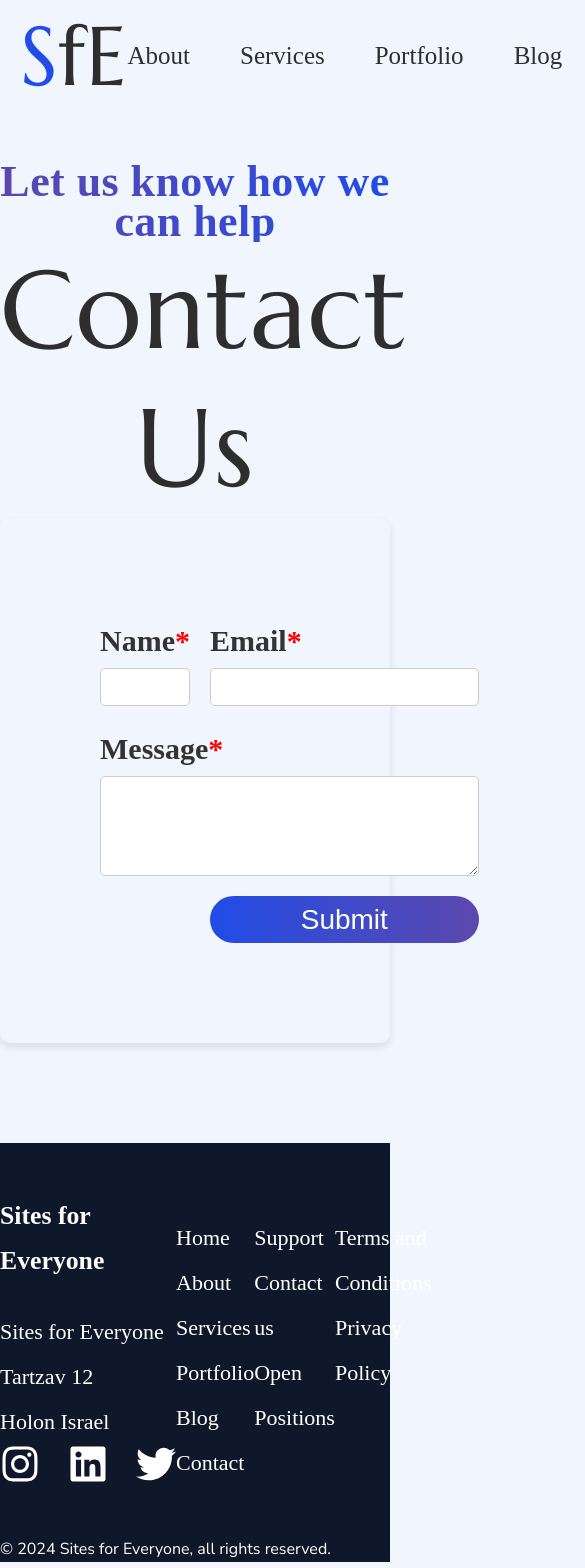
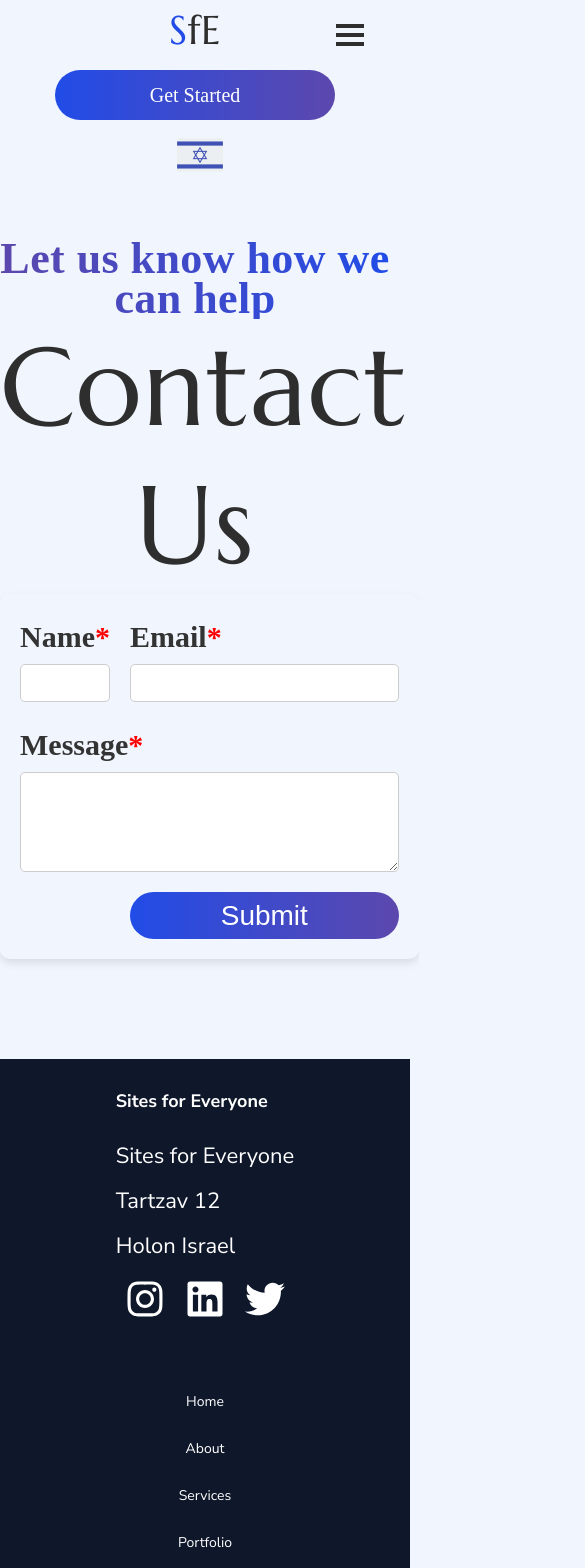
Before and after one commit to lionsgrandson/sites_for_everyone5.0, a React (Create React App) app: page /contact in a window 390 px wide. Shown: the top 1568 px of the page, 585 px wide, since content can reach past the window. Built offline with nearby package versions, Linux system fonts and the light colour scheme.

Commit message:
style(menu and footer): responsive design

```diff
--- a/src/components/footer/footer.css
+++ b/src/components/footer/footer.css
@@ -1,29 +1,96 @@
-.fooerDiv {
+.footerContainer {
+  background: #0f172a;
+  color: white;
+  padding: 2rem;
+  width: 100%;
+}
+
+.footerDiv {
   display: flex;
   justify-content: space-around;
   padding-top: 5rem;
+  font-family: "Nunito Sans", sans-serif;
+  font-size: 2.2rem;
+  font-weight: 400;
+  line-height: 4.5rem;
+  text-align: start;
+  flex-wrap: wrap;
+  width: 100%;
+}
 
-  font-family: Nunito;
-  font-size: 22px;
-  font-weight: 400;
-  line-height: 45px;
-  text-align: start;
-}
 ul {
   padding-left: 0;
   list-style: none;
+  margin: 0;
 }
+
 .footerH3 {
   margin-top: 0;
+  font-size: 2.4rem;
+  color: var(--white);
 }
+
 .socialsLi {
   display: flex;
-  gap: 28px;
+  gap: 2.8rem;
 }
-.footerConaintere {
-  background: #0f172a;
-  color: white;
-}
+
 .footerSubMenu a {
   color: white;
+  text-decoration: none;
+  font-size: 1.8rem;
 }
+
+.footerSubMenu a:hover {
+  text-decoration: underline;
+}
+
+.footerSubMenu {
+  margin-bottom: 2rem;
+}
+
+/* Responsive Design */
+@media screen and (max-width: 768px) {
+  .footerDiv {
+    flex-direction: column;
+    align-items: center;
+    padding-top: 2rem;
+  }
+
+  .footerSubMenu {
+    text-align: center;
+    padding: 1rem 0;
+  }
+
+  .socialsLi {
+    justify-content: center;
+    gap: 2rem;
+  }
+
+  .footerH3 {
+    font-size: 2rem;
+    margin-bottom: 1rem;
+  }
+
+  .footerSubMenu a {
+    font-size: 1.6rem;
+  }
+}
+
+@media screen and (max-width: 480px) {
+  .footerContainer {
+    padding: 1rem;
+  }
+
+  .footerDiv {
+    padding-top: 1rem;
+  }
+
+  .footerH3 {
+    font-size: 1.8rem;
+  }
+
+  .footerSubMenu a {
+    font-size: 1.4rem;
+  }
+}
--- a/src/components/footer/footer.js
+++ b/src/components/footer/footer.js
@@ -5,8 +5,8 @@ export default function Footer() {
   const Year = new Date();
 
   return (
-    <div className="footerConaintere">
-      <div className="fooerDiv">
+    <div className="footerContainer">
+      <div className="footerDiv">
         <div>
           <h3 className="footerH3">Sites for Everyone</h3>
           <ul>
@@ -54,16 +54,15 @@ export default function Footer() {
             <a href="/contact">Contact us</a>
           </li>
           <li>
-            {/* TODO add a title to the message with this header (support or contact or open) */}
             <a href="/contact">Open Positions</a>
           </li>
         </ul>
         <ul className="footerSubMenu">
           <li>
-            <a href="/terms"> Terms and Conditions</a>
+            <a href="/terms">Terms and Conditions</a>
           </li>
           <li>
-            <a href="/privacyLOL">Privacy Policy</a>
+            <a href="/privacy">Privacy Policy</a>
           </li>
         </ul>
       </div>
--- a/src/components/menu/menu.css
+++ b/src/components/menu/menu.css
@@ -1,62 +1,153 @@
+.menu-div {
+  display: flex;
+  justify-content: space-between;
+  align-items: center;
+  padding: 0 2rem;
+  height: auto;
+  flex-wrap: wrap;
+  position: relative; /* Position for absolute elements */
+}
+
 .menu_header {
   font-family: "Marcellus";
-  font-size: 8.3rem;
+  font-size: 6rem;
   font-weight: 400;
-  line-height: 11.2rem;
+  line-height: 8rem;
   letter-spacing: 0.01em;
   text-align: center;
   color: var(--light-blue);
-  height: 11.2rem;
+  height: auto;
   margin: 0;
 }
+
 span {
   color: var(--gray);
 }
+
 .menu-list {
   list-style: none;
   display: flex;
-  gap: 5rem;
-  width: 70.8rem;
-  height: 3.4rem;
-  justify-content: space-between;
+  gap: 2rem;
+  width: 100%;
+  justify-content: center;
   align-items: center;
   padding-left: 0;
   color: var(--gray);
+  flex-wrap: wrap;
+  margin: 1rem 0;
+  transition: max-height 0.3s ease-out; /* Smooth transition for opening/closing */
 }
+
+.menu-list.open {
+  display: flex; /* Show menu list when open */
+}
+
+.menu-list li a {
+  font-family: Nunito;
+  font-size: 2rem;
+  font-weight: 400;
+  line-height: 3rem;
+}
+
 a {
   color: var(--gray);
   text-decoration: none;
 }
-.menu-list li a {
-  font-family: Nunito;
-  font-size: 25px;
-  font-weight: 400;
-  line-height: 34.1px;
-}
-.menu-div {
-  display: flex;
-  justify-content: space-between;
-  height: 11.2rem;
-  align-items: center;
-  padding: 0 2rem;
-}
+
 .CalltoActionNav {
-  width: 21.3rem;
-  height: 7.015rem;
+  width: 15rem;
+  height: 5rem;
   border-radius: 5.2rem;
   background: linear-gradient(90deg, #214ce7 0%, #5c48ad 99.99%);
+  display: flex;
+  align-items: center;
+  justify-content: center;
 }
+
 .CalltoActionNav a {
   font-family: Nunito;
-  font-size: 2.6rem;
+  font-size: 2rem;
   font-weight: 400;
-  line-height: 3.546rem;
-  text-align: left;
-  width: 13.8rem;
-  height: 3.2rem;
+  line-height: 2.5rem;
   color: rgba(255, 255, 255, 1);
+  text-align: center;
 }
+
 .ilFlagNav {
-  width: 62px;
-  height: 62px;
+  width: 50px;
+  height: 50px;
+  margin-left: 1rem;
 }
+
+/* Hamburger Button */
+.hamburger {
+  display: none; /* Hidden on larger screens */
+  flex-direction: column;
+  justify-content: space-around;
+  width: 40px;
+  height: 30px;
+  background: transparent;
+  border: none;
+  cursor: pointer;
+  position: absolute;
+  top: 2rem;
+  right: 2rem;
+  z-index: 10; /* Ensure button is on top */
+}
+
+.hamburger-bar {
+  width: 100%;
+  height: 4px;
+  background-color: var(--gray);
+  transition: transform 0.3s ease, opacity 0.3s ease; /* Animation for the bars */
+}
+
+.hamburger-bar.open:nth-child(1) {
+  transform: translateY(10px) rotate(45deg); /* Rotate the first bar */
+}
+
+.hamburger-bar.open:nth-child(2) {
+  opacity: 0; /* Hide the middle bar */
+}
+
+.hamburger-bar.open:nth-child(3) {
+  transform: translateY(-10px) rotate(-45deg); /* Rotate the last bar */
+}
+
+/* Media queries for responsiveness */
+@media (max-width: 768px) {
+  .menu-div {
+    flex-direction: column;
+    align-items: center;
+  }
+
+  .menu_header {
+    font-size: 4rem;
+    line-height: 6rem;
+  }
+
+  .menu-list {
+    display: none; /* Hide menu list by default on smaller screens */
+    flex-direction: column; /* Stack items vertically when visible */
+    align-items: center;
+    gap: 1rem;
+    width: auto;
+  }
+
+  .menu-list.open {
+    display: flex; /* Show menu when open */
+  }
+
+  .hamburger {
+    display: flex; /* Show hamburger button on smaller screens */
+  }
+
+  .CalltoActionNav {
+    width: 80%;
+    margin-top: 1rem;
+  }
+
+  .ilFlagNav {
+    margin-top: 1rem;
+  }
+}
--- a/src/components/menu/menu.js
+++ b/src/components/menu/menu.js
@@ -1,7 +1,15 @@
+import React, { useState } from "react"; // Import useState for managing state
 import "./menu.css";
 import ILflagImg from "../../img/IlFlagIcon.png";
 import Btn from "../btn/btn";
+
 export default function Menu() {
+  const [isMenuOpen, setIsMenuOpen] = useState(false); // State to manage menu open/close
+
+  const toggleMenu = () => {
+    setIsMenuOpen(!isMenuOpen); // Toggle the menu state
+  };
+
   return (
     <div className="menu-div">
       <a href="/">
@@ -9,7 +17,26 @@ export default function Menu() {
           S<span>fE</span>
         </h1>
       </a>
-      <ul className="menu-list">
+
+      {/* Hamburger Button for Smaller Screens */}
+      <button
+        className="hamburger"
+        onClick={toggleMenu}
+      >
+        {/* Icon for the hamburger (3 bars) */}
+        <span
+          className={isMenuOpen ? "hamburger-bar open" : "hamburger-bar"}
+        ></span>
+        <span
+          className={isMenuOpen ? "hamburger-bar open" : "hamburger-bar"}
+        ></span>
+        <span
+          className={isMenuOpen ? "hamburger-bar open" : "hamburger-bar"}
+        ></span>
+      </button>
+
+      {/* Menu List, visible only when menu is open or on larger screens */}
+      <ul className={`menu-list ${isMenuOpen ? "open" : ""}`}>
         <li>
           <a href="./about">About</a>
         </li>
@@ -26,12 +53,10 @@ export default function Menu() {
           <a href="./contact">Contact</a>
         </li>
       </ul>
-      <Btn
-        bntTxt="Get Started"
-        WoBcls={false}
-        wAoN={false}
-        btnHref="/contact"
-      />
+
+      <div className="CalltoActionNav">
+        <a href="/contact">Get Started</a>
+      </div>
       <a href="#">
         <img
           src={ILflagImg}
--- a/src/pages/contact.css
+++ b/src/pages/contact.css
@@ -23,8 +23,9 @@
   display: grid;
   grid-template-columns: repeat(2, 1fr); /* Two equal-width columns */
   gap: 20px; /* Space between grid items */
-  padding: 10rem;
-
+  /* padding: 10rem; */
+  padding: 2rem;
+  width: fit-content;
   border-radius: 10px;
   max-width: 600px;
   margin: auto;
```
